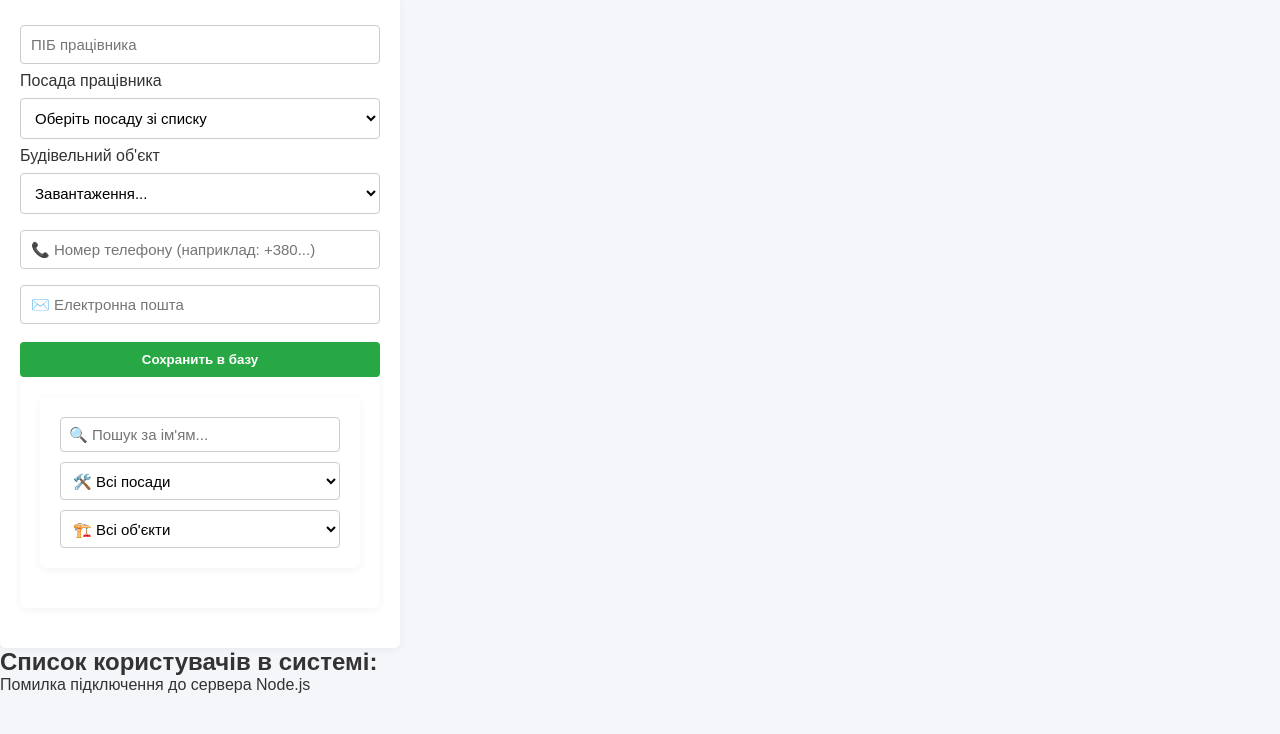
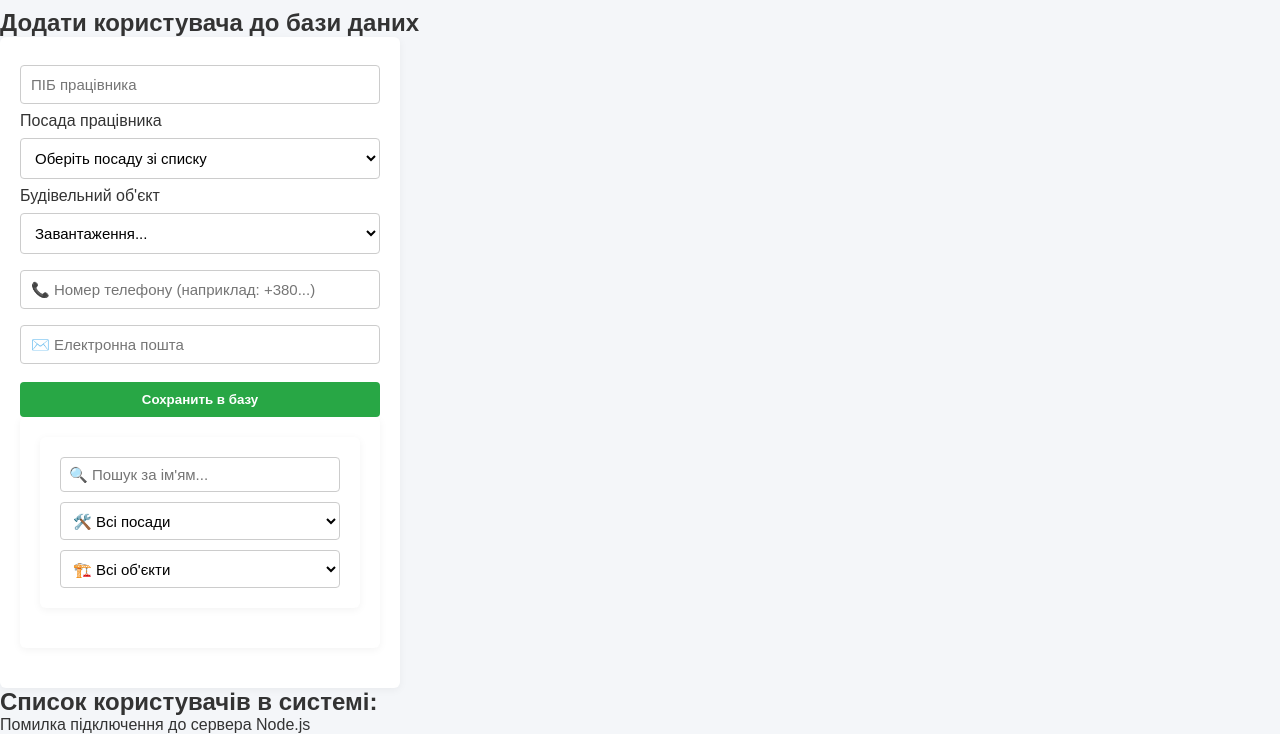
Before and after one commit to Nikolay96UA/Structum, a website: page public/database.html in a window 1280 px wide. Shown: the part 111-845 px from the top of the page. Before the commit the page ends 805 px from the top, so only its background shows below. Drawn offline with Linux system fonts and the light colour scheme; no server answers.

Commit message:
add margin

```diff
--- a/public/database.html
+++ b/public/database.html
@@ -79,7 +79,7 @@
       <button id="logoutBtn" class="logout-btn">Вийти з акаунту</button>
     </header>
 
-    <h2>Додати користувача до бази даних</h2>
+    <h2 style="margin-top: 40px;">Додати користувача до бази даних</h2>
     <form id="userForm">
       <input
         type="text"
```
